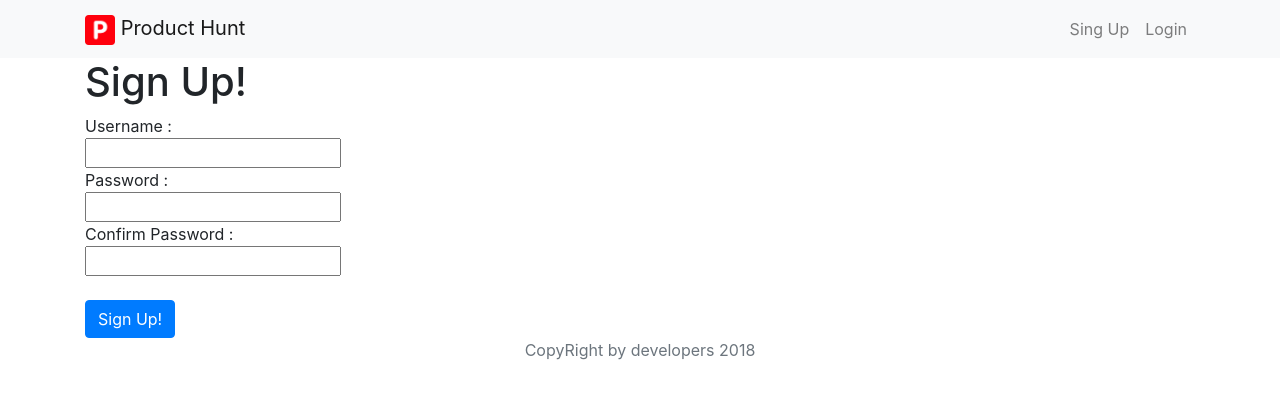
After one commit to ghalibansari/producthunt-project, a Django app: page /accounts/logout in a window 1280 px wide. The commit adds this page. Shown: the top 399 px of the page. Run offline with Django 3.2, Linux system fonts and the light colour scheme; some libraries are stand-ins or nearby versions.

Commit message:
login and logout succes

```diff
--- /dev/null
+++ b/accounts/templates/accounts/signup.html
@@ -0,0 +1,35 @@
+{% extends 'base.html' %}
+
+{% block content %}
+
+<h1>Sign Up!</h1>
+
+{% if error %}
+{{ error}}<br /><br />
+{% endif %}
+
+<form method="POST" action="{% url 'signup' %}">
+{% csrf_token %}
+
+  Username :
+  <br/>
+  <input type="text" name="username" />
+  <br />
+
+  Password :
+  <br />
+  <input type="password" name="password1" />
+  <br />
+
+  Confirm Password :
+  <br />
+  <input type="password" name="password2" />
+  <br />
+
+  <br />
+  <input class="btn btn-primary" type="submit" value="Sign Up!" />
+
+</form>
+
+
+{% endblock %}
--- /dev/null
+++ b/accounts/urls.py
@@ -0,0 +1,8 @@
+from django.urls import path, include
+from . import views
+
+urlpatterns = [
+    path('signup', views.signup, name='signup'),
+    path('login', views.login, name='login'),
+    path('logout', views.logout, name='logout'),
+]
--- a/accounts/views.py
+++ b/accounts/views.py
@@ -1,3 +1,35 @@
-from django.shortcuts import render
+from django.shortcuts import render, redirect
+from django.contrib.auth.models import User
+from django.contrib import auth
 
-# Create your views here.
+def signup(request):
+    if request.method == 'POST':
+        if request.POST['password1'] == request.POST['password2']:
+            try:
+                user = User.objects.get(username=request.POST['username'])
+                return render(request, 'accounts/signup.html', {'error':'Usernamen has already taken'})
+            except User.DoesNotExist:
+                user = User.objects.create_user(request.POST['username'], password=request.POST['password1'])
+                auth.login(request, user)
+                return redirect('home')
+        else:
+            return render(request, 'accounts/signup.html', {'error':'Password must match'})
+    else:
+        return render(request, 'accounts/signup.html')
+
+def login(request):
+    if request.method == 'POST':
+        user = auth.authenticate(username=request.POST['username'], password=request.POST['password'])
+        if user is not None:
+            auth.login(request, user)
+            return redirect('home')
+        else:
+            return render(request, 'accounts/login.html', {'error':'username or password is incorrect.'})
+    else:
+        return render(request, 'accounts/login.html')
+
+def logout(request):
+    if request.method == 'POST':
+        auth.logout(request)
+        return redirect('home')
+    return render(request, 'accounts/signup.html')
--- a/producthunt/templates/base.html
+++ b/producthunt/templates/base.html
@@ -26,8 +26,16 @@
       </button>
       <div class="collapse navbar-collapse" id="navbarNavAltMarkup">
         <div class="navbar-nav ml-auto">
-          <a class="nav-item nav-link" href="#">Sing Up</a>
-          <a class="nav-item nav-link" href="#">Login</a>
+          {% if user.is_authenticated %}
+          <a class="nav-item nav-link" href="javascript:{document.getElementById('logout').submit()}" onclick="">Logout</a>
+          <form id="logout" method="POST" action="{% url 'logout' %}">
+            {% csrf_token %}
+            <input type="hidden" />
+          </from>
+          {% else %}
+          <a class="nav-item nav-link" href="{% url 'signup' %}">Sing Up</a>
+          <a class="nav-item nav-link" href="{% url 'login' %}">Login</a>
+          {% endif %}
         </div>
       </div>
     </div>
--- a/producthunt/urls.py
+++ b/producthunt/urls.py
@@ -1,9 +1,10 @@
 
 from django.contrib import admin
-from django.urls import path
+from django.urls import path, include
 from products import views
 
 urlpatterns = [
     path('admin/', admin.site.urls),
     path('', views.home, name='home'),
+    path('accounts/', include('accounts.urls'))
 ]
```
Also changed, not shown: accounts/templates/accounts/login.html (added, +30 -0 lines).
